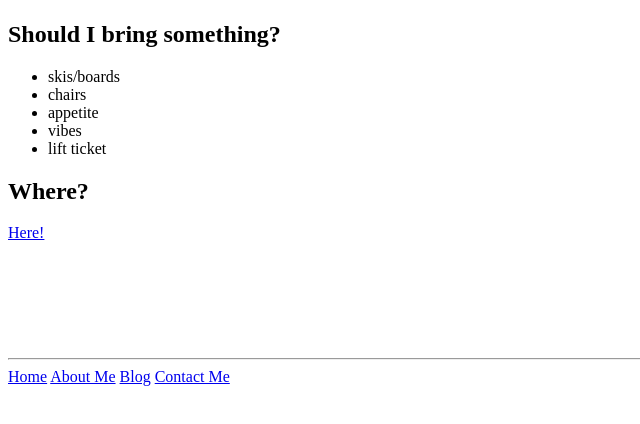
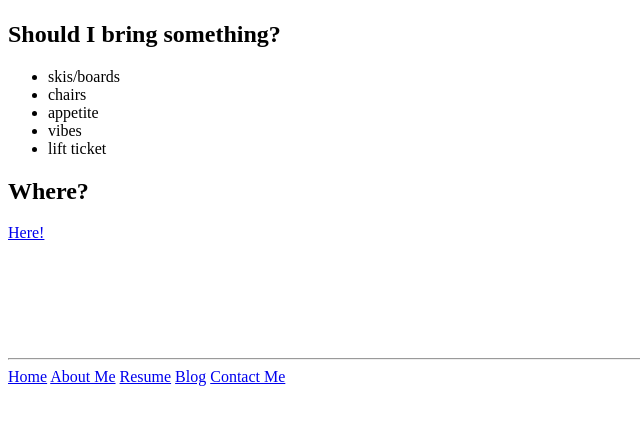
Before and after one commit to jalagor/HTML_personal_site, a plain HTML site: page public/ski-invite.html in a window 1280 px wide. Shown: the part 330-754 px from the top of the page, without its empty margins (0-640 px from the left). Drawn offline with Linux system fonts and the light colour scheme.

Commit message:
adds resume link

```diff
--- a/public/ski-invite.html
+++ b/public/ski-invite.html
@@ -35,6 +35,7 @@
   <hr>
   <a href="../index.html">Home</a>
   <a href="./about.html">About Me</a>
+  <a href="./SoftwareDeveloperResume.html">Resume</a>
   <a href="https://medium.com/@jalagor">Blog</a>
   <a href="./contact.html">Contact Me</a>
 </footer>
```
